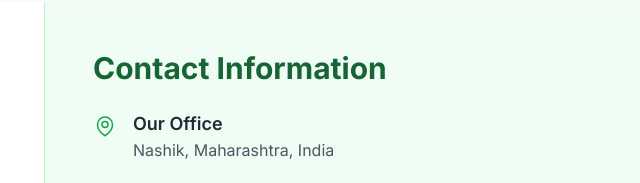
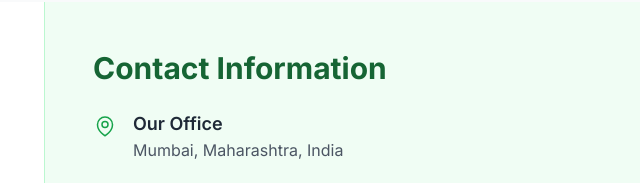
Before and after one commit to SM-7E/Website, a plain HTML site: page contact.html in a window 1280 px wide. Shown: the part 430-613 px from the top of the page, 596-1236 px from the left. Drawn offline with nearby package versions, Linux system fonts and the light colour scheme.

Commit message:
Update contact.html

```diff
--- a/contact.html
+++ b/contact.html
@@ -107,7 +107,7 @@
                                 </svg>
                                 <div>
                                     <h3 class="font-semibold text-lg text-gray-800">Our Office</h3>
-                                    <p>Nashik, Maharashtra, India</p>
+                                    <p>Mumbai, Maharashtra, India</p>
                                 </div>
                             </div>
                             <div class="flex items-start">
```
